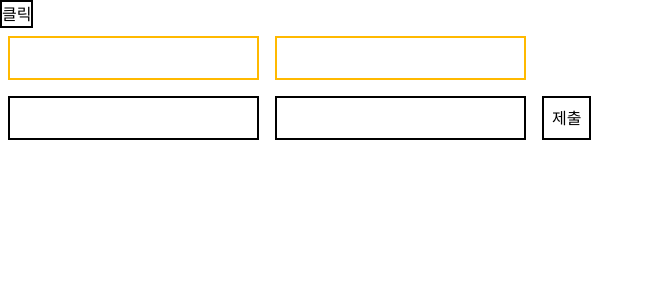
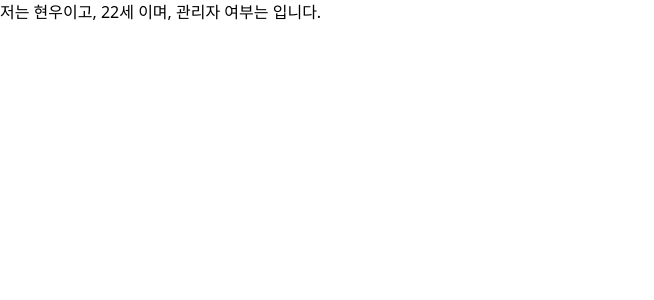
Before and after one commit to easyaneasy/learning, a React (Vite) app in the folder react/my-react-app/: page / in a window 1280 px wide. Shown: the top 300 px of the page, without its empty margins (0-654 px from the left). Built offline with nearby package versions, Linux system fonts and the light colour scheme.

Commit message:
react props 커밋

```diff
--- a/react/my-react-app/src/App.jsx
+++ b/react/my-react-app/src/App.jsx
@@ -2,9 +2,14 @@ import React from 'react';
 import Rule from "./components/JSX/Rule";
 import Interpolation from './components/JSX/Interpolation';
 import Header from "./components/Header";
+
 import OnClick from './components/EventHandling/onClick';
 import OnChange from './components/EventHandling/onChange';
 import OnSubmit from './components/EventHandling/onSubmit';
+
+import Parent from './components/Props/Parent';
+import ProfileContainer from './components/PropsExample/ProfileContainer';
+
 
 // 예시
 import MyList from "./components/MyList";
@@ -25,9 +30,13 @@ export default function App() {
       {/* <MyList></MyList>
       <MyButton></MyButton> */}
 
-      <OnClick></OnClick>
+      {/* <OnClick></OnClick>
       <OnChange></OnChange>
-      <OnSubmit></OnSubmit>
+      <OnSubmit></OnSubmit> */}
+
+      {/* <Parent></Parent> */}
+      <ProfileContainer></ProfileContainer>
+
     </div>
   );
 }
--- /dev/null
+++ b/react/my-react-app/src/components/Props/Child.jsx
@@ -0,0 +1,12 @@
+import React from 'react'
+
+// 함수의 첫 번째 매개변수는 props 객체가 들어온다
+export default function Child(props) {
+    console.log(props);
+    return (
+        <div>
+            <h1>{props.name}</h1>
+            <h2>{props.age}</h2>
+        </div>
+    )
+}
--- /dev/null
+++ b/react/my-react-app/src/components/Props/Parent.jsx
@@ -0,0 +1,19 @@
+import React from 'react'
+import Child from './Child'
+
+// 1. Child 컴포넌트를 불러오기
+// 2. Child 컴포넌트를 Parent 컴포넌트 내부에 배치
+export default function Parent() {
+
+    return (
+        <div>
+            {/* 데이터(Props, 자식 컴포넌트의 속성)를 전달하는 방법*/}
+            {/* Child 컴포넌트의 name 속성과 age 속성 */}
+            {/* 문자열 속성은 따옴표 사이에 넣고 */}
+            {/* 숫자 속성은 중괄호 사이에 넣는다 */}
+            <Child name="홍길동" age={20}></Child>
+            <Child name="김철수" age={25}></Child>
+            <Child name="영희" age={30}></Child>
+        </div>
+    )
+}
--- /dev/null
+++ b/react/my-react-app/src/components/PropsExample/Profile.jsx
@@ -0,0 +1,14 @@
+import React from 'react'
+
+export default function Profile({ user }) {
+  return (
+    <div>
+        {/* 저는 {props.name}이고 {props.age}살 입니다. 관리자 여부는 {props.isAdmin}입니다. */}
+
+        {/* 저는 {props.user.name}이고, {props.user.age}세 이며, 관리자 여부는{props.user.isAdmin}입니다. */}
+
+        저는 {user.name}이고, {user.age}세 이며, 관리자 여부는 {user.isAdmin}
+      입니다.
+    </div>
+  )
+}
--- /dev/null
+++ b/react/my-react-app/src/components/PropsExample/ProfileContainer.jsx
@@ -0,0 +1,27 @@
+import React from 'react'
+import Profile from './Profile'
+
+export default function ProfileContainer() {
+
+    const user = {
+        name: "현우",
+        age: 22,
+        isAdmin: true,
+    };
+  return (
+    <div>
+        {/* <Profile name="현우" age={22} isAdmin={true}/>
+        <Profile name="수진" age={21} isAdmin={false} /> */}
+
+        {/* <Profile
+            user={{
+                name: "현우",
+                age: 22,
+                isAdmin: true,
+            }}>
+        </Profile> */}
+
+        <Profile user={user} />
+    </div>
+  )
+}
```
